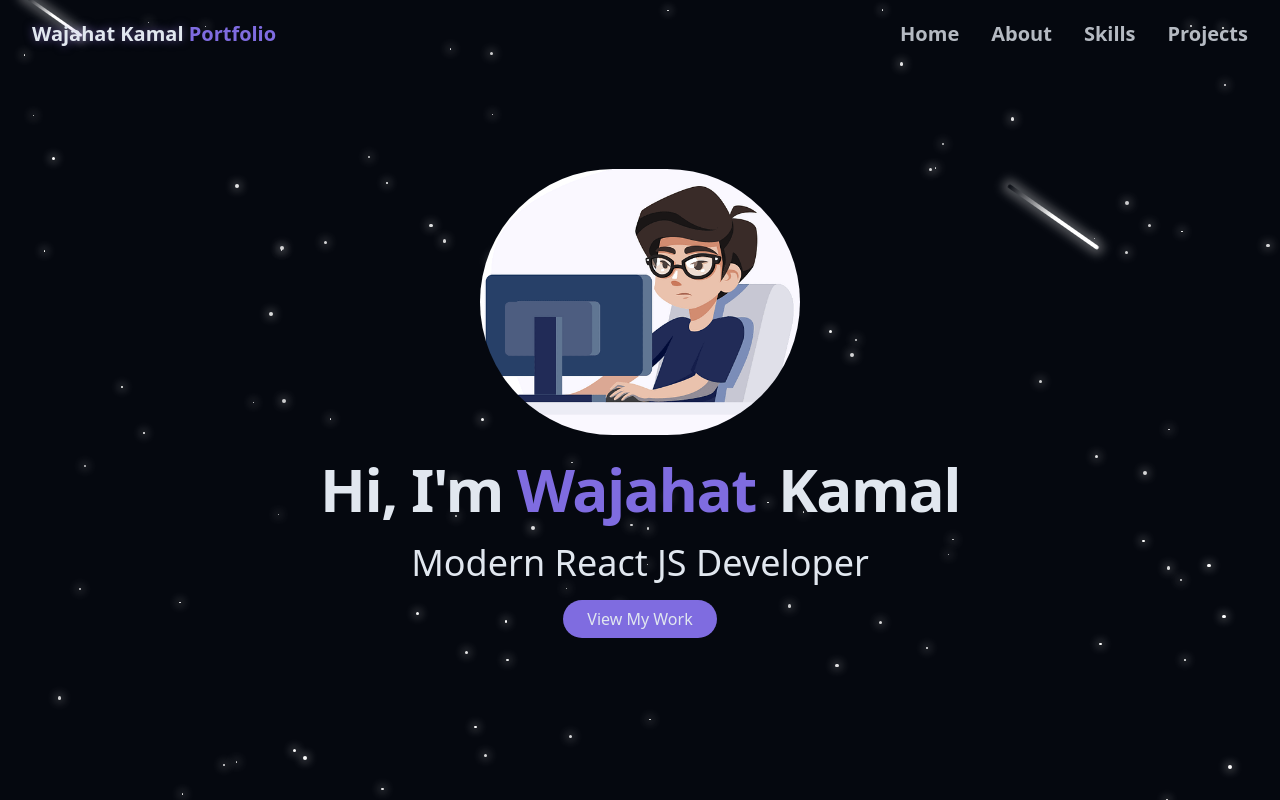
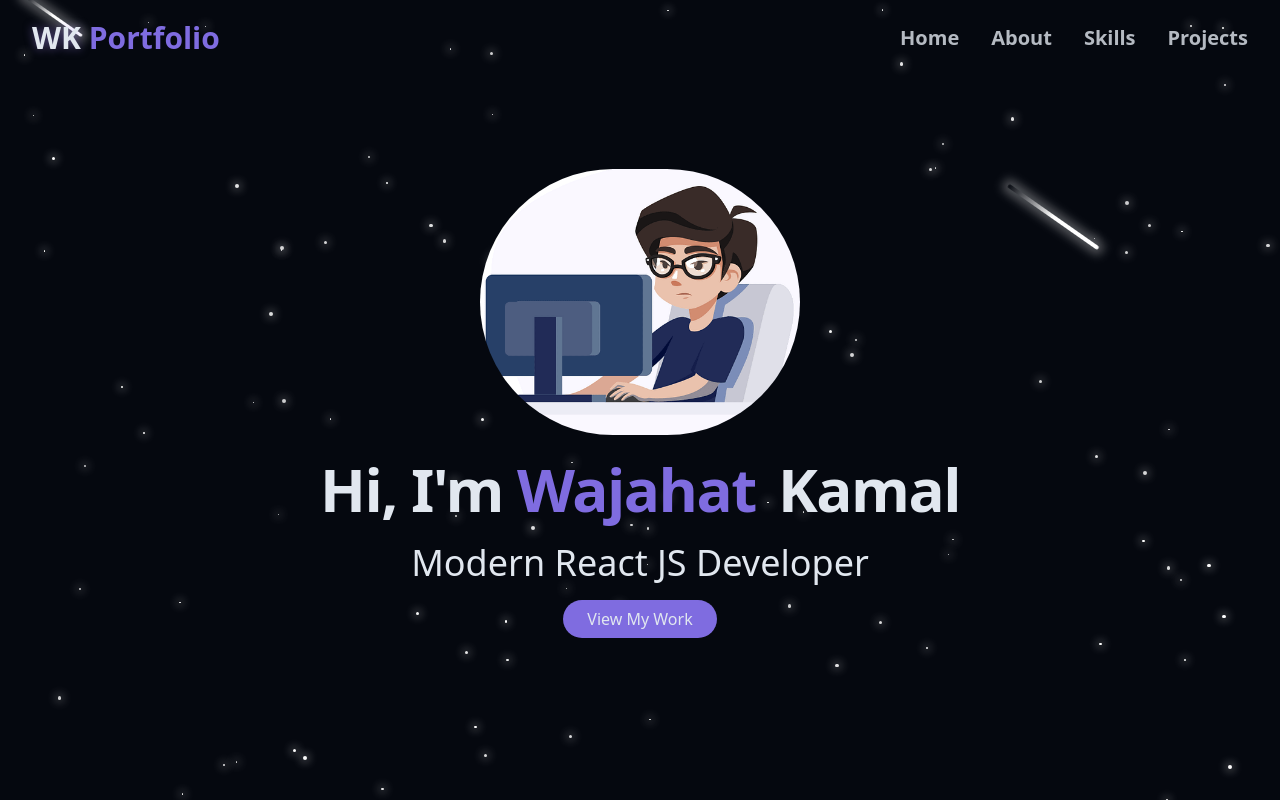
Before and after one commit to wajahat-kamal/Dev-Portfolio, a React (Vite) app: page / in a window 1280 px wide. Shown: the top 800 px of the page. Built offline with nearby package versions, Linux system fonts and the light colour scheme.

Commit message:
Update Navbar branding to use initials for a cleaner look

```diff
--- a/src/components/Navbar.jsx
+++ b/src/components/Navbar.jsx
@@ -35,8 +35,8 @@ export const Navbar = () => {
           className="text-xl font-bold text-primary flex items-center"
           href="#hero"
         >
-          <span className="relative z-10">
-            <span className="text-glow text-foreground"> Wajahat Kamal </span>{" "}
+          <span className="relative z-10 text-3xl">
+            <span className="text-glow text-foreground"> WK </span>{" "}
             Portfolio
           </span>
         </a>
```
